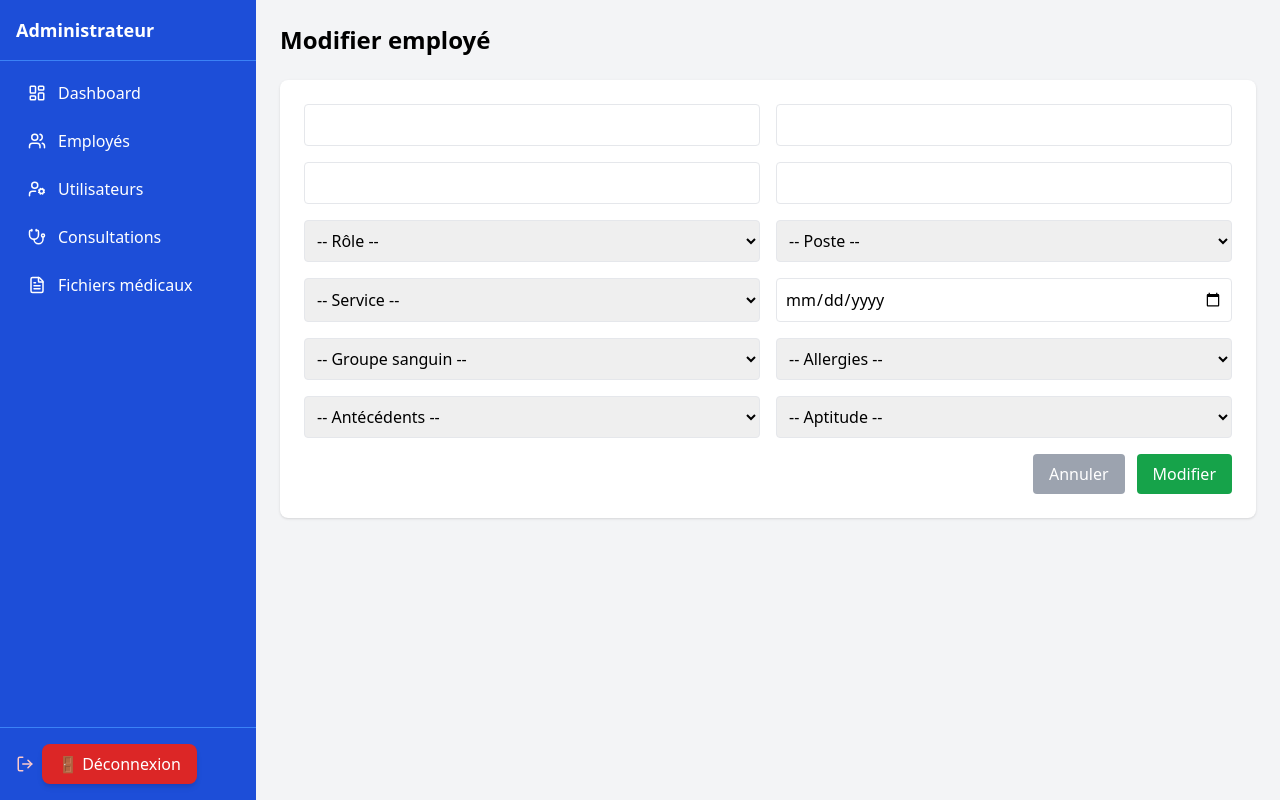
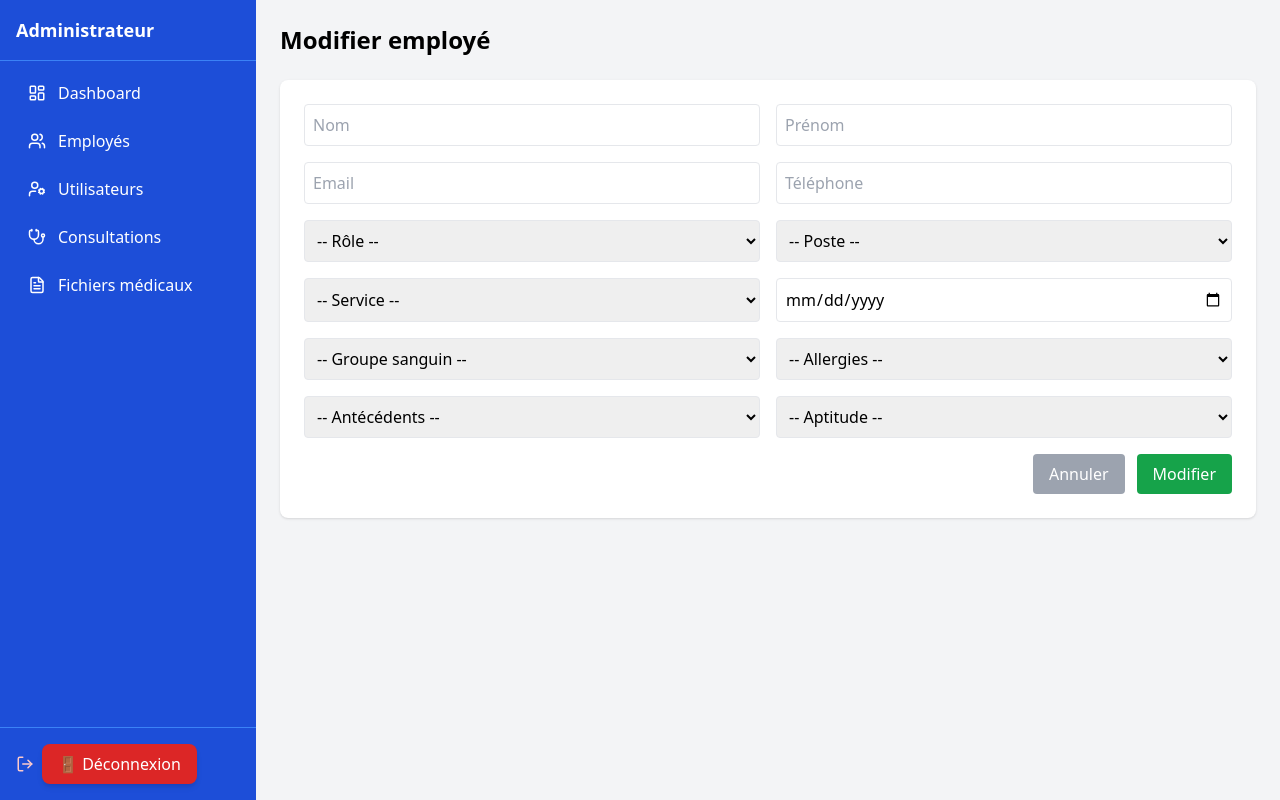
Before and after one commit to diallo641/Dossier_Patient_SAMU, a React (Vite) app in the folder Frontend/: page /modifier-employe/1 in a window 1280 px wide. Built offline with nearby package versions, Linux system fonts and the light colour scheme; no server answers.

Commit message:
CRUD Employe pour l'admin

```diff
--- a/Frontend/src/pages/Admin/Employes.jsx
+++ b/Frontend/src/pages/Admin/Employes.jsx
@@ -60,6 +60,7 @@ export default function EmployesAdmin() {
                 <tr>
                   <th className="p-3">Nom</th>
                   <th className="p-3">Prénom</th>
+                  <th className="p-3">Type</th>
                   <th className="p-3">Poste</th>
                   <th className="p-3">Service</th>
                   <th className="p-3">Téléphone</th>
@@ -77,6 +78,7 @@ export default function EmployesAdmin() {
 
                       <td className="p-3">{emp.nom}</td>
                       <td className="p-3">{emp.prenom}</td>
+                      <td className="p-3">{emp.type}</td>
                       <td className="p-3">{emp.poste}</td>
                       <td className="p-3">{emp.service}</td>
                       <td className="p-3">{emp.telephone}</td>
--- a/Frontend/src/pages/Admin/ModifierEmploye.jsx
+++ b/Frontend/src/pages/Admin/ModifierEmploye.jsx
@@ -37,8 +37,6 @@ export default function ModifierEmploye() {
         setLoading(true);
 
         const res = await getEmployeById(id);
-
-        // ⚠️ sécurité API (selon ton backend)
         const data = res?.data || res;
 
         setForm({
@@ -47,13 +45,11 @@ export default function ModifierEmploye() {
           email: data.email || "",
           telephone: data.telephone || "",
 
-          // venant de utilisateur JOIN
           id_role: data.id_role || "",
 
           poste: data.poste || "",
           service: data.service || "",
 
-          // 🔥 IMPORTANT FORMAT INPUT DATE
           date_naissance: data.date_naissance
             ? data.date_naissance.split("T")[0]
             : "",
@@ -86,12 +82,13 @@ export default function ModifierEmploye() {
 
     try {
       setSaving(true);
+
       await updateEmploye(id, form);
 
       navigate("/employes");
 
     } catch (error) {
-      console.error(error);
+      console.error("Erreur modification :", error);
     } finally {
       setSaving(false);
     }
@@ -108,7 +105,6 @@ export default function ModifierEmploye() {
 
   return (
     <div className="flex min-h-screen bg-gray-100">
-
       <SidebarAdmin />
 
       <div className="flex-1 p-6">
@@ -122,13 +118,45 @@ export default function ModifierEmploye() {
           className="bg-white p-6 rounded-lg shadow grid grid-cols-1 md:grid-cols-2 gap-4"
         >
 
-          <input name="nom" value={form.nom} onChange={handleChange} className="border p-2 rounded" />
-          <input name="prenom" value={form.prenom} onChange={handleChange} className="border p-2 rounded" />
-          <input name="email" value={form.email} onChange={handleChange} className="border p-2 rounded" />
-          <input name="telephone" value={form.telephone} onChange={handleChange} className="border p-2 rounded" />
+          <input
+            name="nom"
+            value={form.nom}
+            onChange={handleChange}
+            placeholder="Nom"
+            className="border p-2 rounded"
+          />
+
+          <input
+            name="prenom"
+            value={form.prenom}
+            onChange={handleChange}
+            placeholder="Prénom"
+            className="border p-2 rounded"
+          />
+
+          <input
+            name="email"
+            value={form.email}
+            onChange={handleChange}
+            placeholder="Email"
+            className="border p-2 rounded"
+          />
+
+          <input
+            name="telephone"
+            value={form.telephone}
+            onChange={handleChange}
+            placeholder="Téléphone"
+            className="border p-2 rounded"
+          />
 
           {/* ROLE */}
-          <select name="id_role" value={form.id_role} onChange={handleChange} className="border p-2 rounded">
+          <select
+            name="id_role"
+            value={form.id_role}
+            onChange={handleChange}
+            className="border p-2 rounded"
+          >
             <option value="">-- Rôle --</option>
             <option value="1">Admin</option>
             <option value="2">Médecin</option>
@@ -136,7 +164,12 @@ export default function ModifierEmploye() {
           </select>
 
           {/* POSTE */}
-          <select name="poste" value={form.poste} onChange={handleChange} className="border p-2 rounded">
+          <select
+            name="poste"
+            value={form.poste}
+            onChange={handleChange}
+            className="border p-2 rounded"
+          >
             <option value="">-- Poste --</option>
             <option>Médecin du travail</option>
             <option>Infirmier(ère)</option>
@@ -146,7 +179,12 @@ export default function ModifierEmploye() {
           </select>
 
           {/* SERVICE */}
-          <select name="service" value={form.service} onChange={handleChange} className="border p-2 rounded">
+          <select
+            name="service"
+            value={form.service}
+            onChange={handleChange}
+            className="border p-2 rounded"
+          >
             <option value="">-- Service --</option>
             <option>Médecine du travail</option>
             <option>Cardiologie</option>
@@ -156,16 +194,39 @@ export default function ModifierEmploye() {
             <option>Administration</option>
           </select>
 
-          <input type="date" name="date_naissance" value={form.date_naissance} onChange={handleChange} className="border p-2 rounded" />
+          <input
+            type="date"
+            name="date_naissance"
+            value={form.date_naissance}
+            onChange={handleChange}
+            className="border p-2 rounded"
+          />
 
-          {/* SANTÉ */}
-          <select name="groupe_sanguin" value={form.groupe_sanguin} onChange={handleChange} className="border p-2 rounded">
+          {/* GROUPE SANGUIN */}
+          <select
+            name="groupe_sanguin"
+            value={form.groupe_sanguin}
+            onChange={handleChange}
+            className="border p-2 rounded"
+          >
             <option value="">-- Groupe sanguin --</option>
-            <option>A+</option><option>A-</option><option>B+</option><option>B-</option>
-            <option>AB+</option><option>AB-</option><option>O+</option><option>O-</option>
+            <option>A+</option>
+            <option>A-</option>
+            <option>B+</option>
+            <option>B-</option>
+            <option>AB+</option>
+            <option>AB-</option>
+            <option>O+</option>
+            <option>O-</option>
           </select>
 
-          <select name="allergies" value={form.allergies} onChange={handleChange} className="border p-2 rounded">
+          {/* ALLERGIES */}
+          <select
+            name="allergies"
+            value={form.allergies}
+            onChange={handleChange}
+            className="border p-2 rounded"
+          >
             <option value="">-- Allergies --</option>
             <option>Aucune</option>
             <option>Pénicilline</option>
@@ -174,7 +235,13 @@ export default function ModifierEmploye() {
             <option>Poussière</option>
           </select>
 
-          <select name="antecedents_medicaux" value={form.antecedents_medicaux} onChange={handleChange} className="border p-2 rounded">
+          {/* ANTECEDENTS */}
+          <select
+            name="antecedents_medicaux"
+            value={form.antecedents_medicaux}
+            onChange={handleChange}
+            className="border p-2 rounded"
+          >
             <option value="">-- Antécédents --</option>
             <option>Aucun</option>
             <option>Diabète</option>
@@ -182,7 +249,13 @@ export default function ModifierEmploye() {
             <option>Asthme</option>
           </select>
 
-          <select name="aptitudes_medicales" value={form.aptitudes_medicales} onChange={handleChange} className="border p-2 rounded">
+          {/* APTITUDES */}
+          <select
+            name="aptitudes_medicales"
+            value={form.aptitudes_medicales}
+            onChange={handleChange}
+            className="border p-2 rounded"
+          >
             <option value="">-- Aptitude --</option>
             <option>Apte</option>
             <option>Apte avec restriction</option>
@@ -191,16 +264,25 @@ export default function ModifierEmploye() {
           </select>
 
           <div className="md:col-span-2 flex justify-end gap-3">
-            <button type="button" onClick={() => navigate("/employes")} className="px-4 py-2 bg-gray-400 text-white rounded">
+            <button
+              type="button"
+              onClick={() => navigate("/employes")}
+              className="px-4 py-2 bg-gray-400 text-white rounded"
+            >
               Annuler
             </button>
 
-            <button type="submit" disabled={saving} className="px-4 py-2 bg-green-600 text-white rounded">
+            <button
+              type="submit"
+              disabled={saving}
+              className="px-4 py-2 bg-green-600 text-white rounded"
+            >
               {saving ? "Sauvegarde..." : "Modifier"}
             </button>
           </div>
 
         </form>
+
       </div>
     </div>
   );
```
Also changed, not shown: 2 other files (tests, documents, lock files or other folders).
